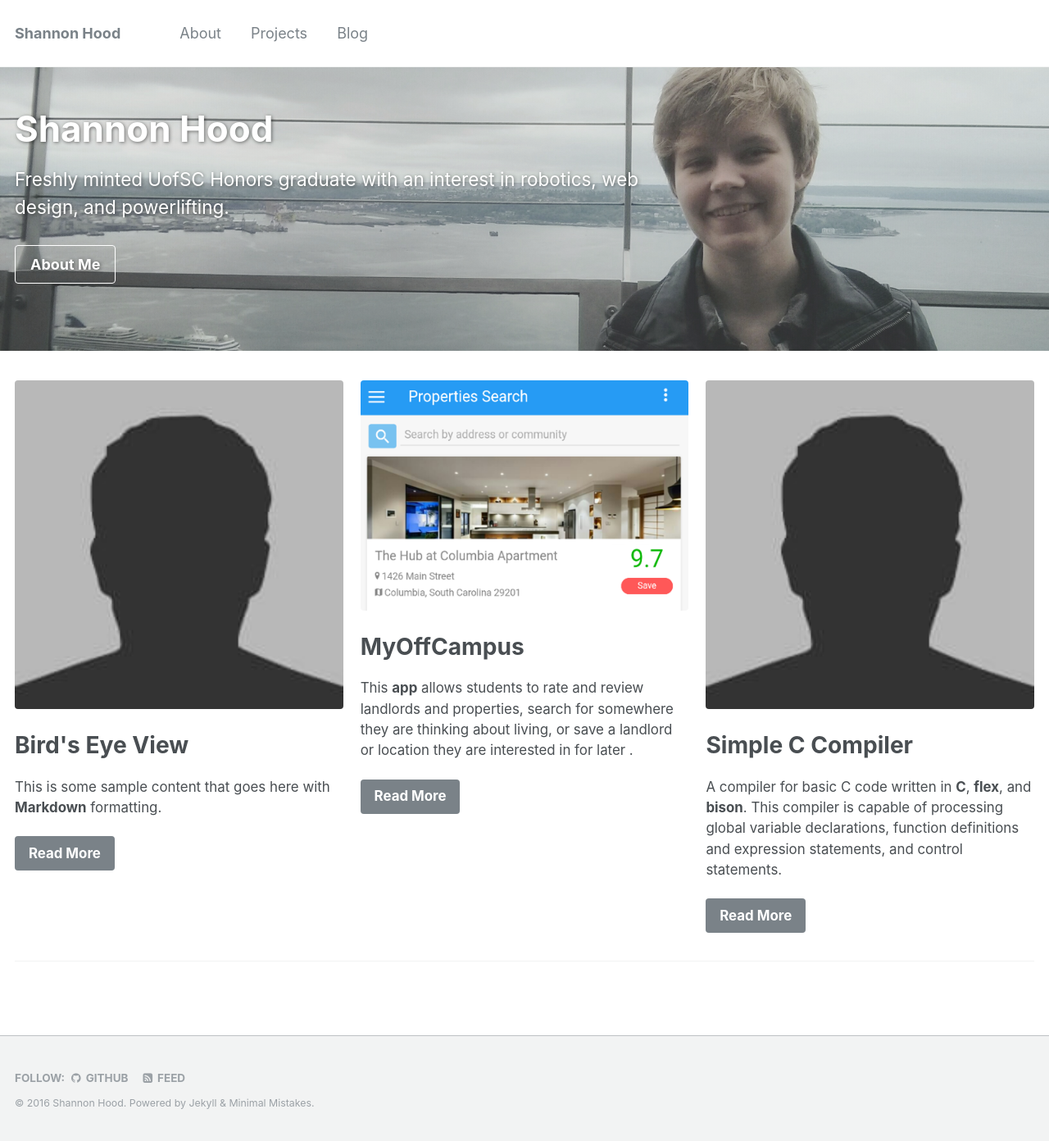
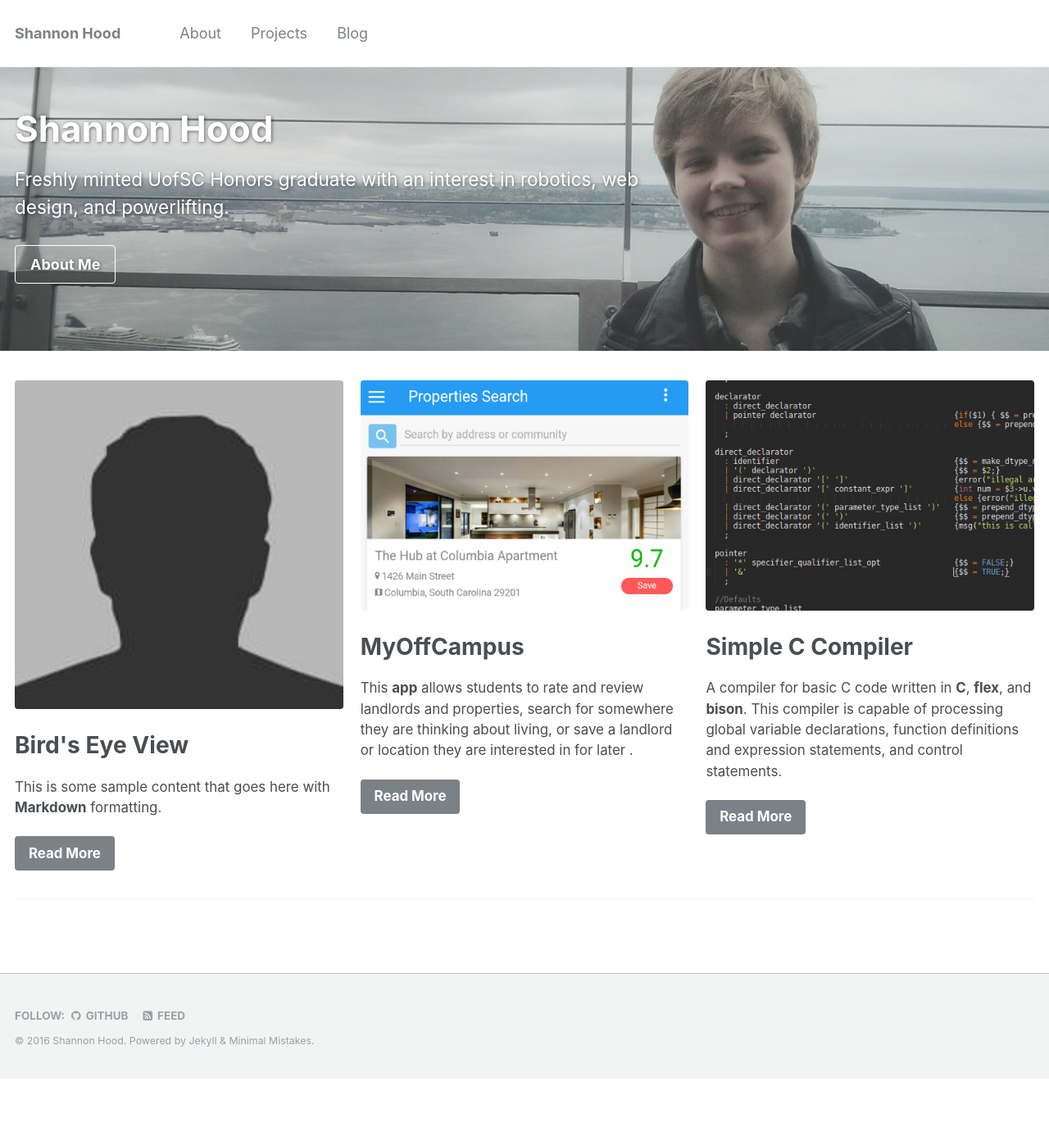
Before and after one commit to hoodsr/hoodsr.github.io, a Jekyll site: the page built from index.html, in a window 1280 px wide. Shown: the whole page at 82% size. Built offline with Jekyll 4.4.1, drawn with Linux system fonts in a browser that asks for light colours; the list of posts is cut into pages by our own code; after the commit the page ends 1316 px from its top, so only the background shows below that.

Commit message:
added photos

```diff
--- a/index.html
+++ b/index.html
@@ -24,7 +24,7 @@ feature_row:
     url: "/projects/"
     btn_label: "Read More"
     btn_class: "btn"
-  - image_path: bio-photo.jpg
+  - image_path: simple-compiler-1.jpg
     title: "Simple C Compiler"
     excerpt: "A compiler for basic C code written in **C**, **flex**, and **bison**. This compiler is capable of processing global variable declarations, function definitions and expression statements, and control statements."
     url: "/projects/"
```
Also changed, not shown: images/simple-compiler-1.jpg (added).
